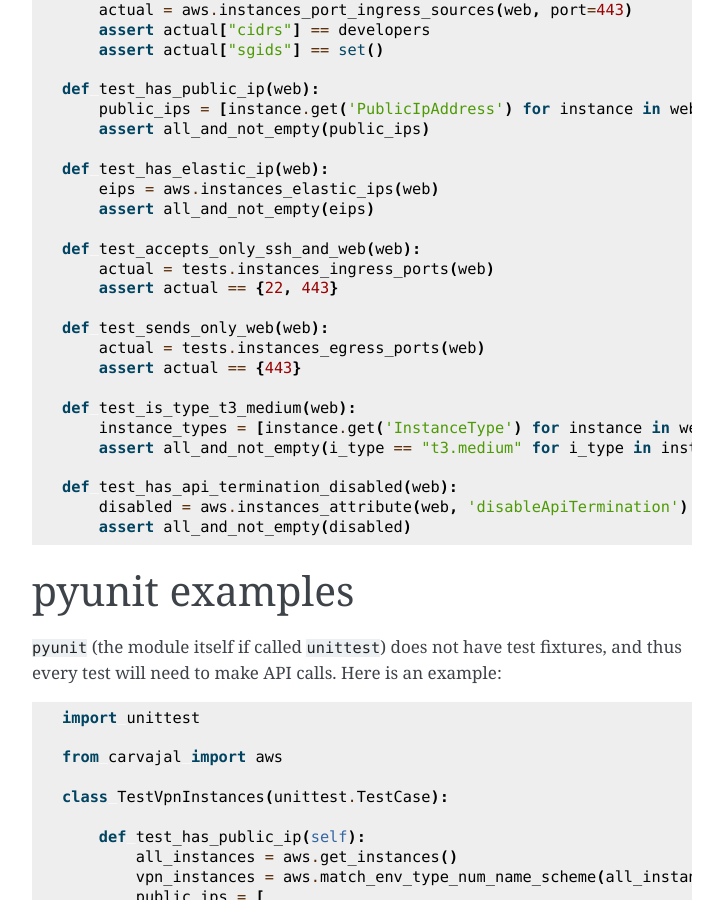
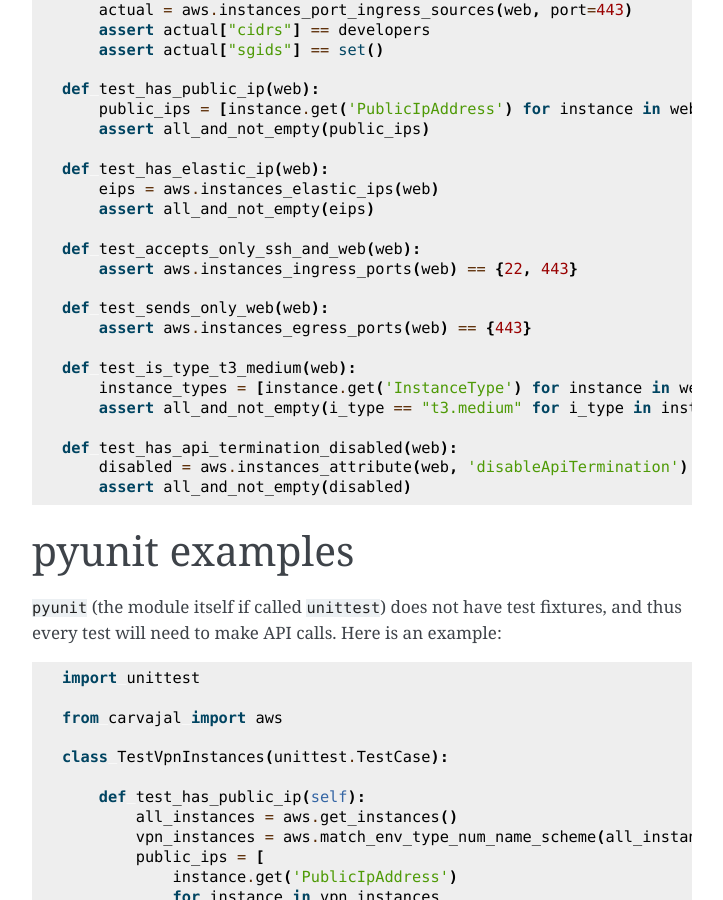
Before and after one commit to coalfire/carvajal, a Sphinx documentation site: the page built from docs/examples.rst, in a window 1280 px wide and 900 px high, scrolled down 3021 px. Shown: the whole window, without its empty margins (388-1111 px from the left). Built offline with Sphinx 7.4.7, drawn with Linux system fonts in a browser that asks for light colours.

Commit message:
bugfix in documents

```diff
--- a/docs/examples.rst
+++ b/docs/examples.rst
@@ -176,12 +176,10 @@ Finally we write tests for our web instances in ``tests/test_web.py``:
         assert all_and_not_empty(eips)
 
     def test_accepts_only_ssh_and_web(web):
-        actual = tests.instances_ingress_ports(web)
-        assert actual == {22, 443}
+        assert aws.instances_ingress_ports(web) == {22, 443}
 
     def test_sends_only_web(web):
-        actual = tests.instances_egress_ports(web)
-        assert actual == {443}
+        assert aws.instances_egress_ports(web) == {443}
 
     def test_is_type_t3_medium(web):
         instance_types = [instance.get('InstanceType') for instance in web]
```
